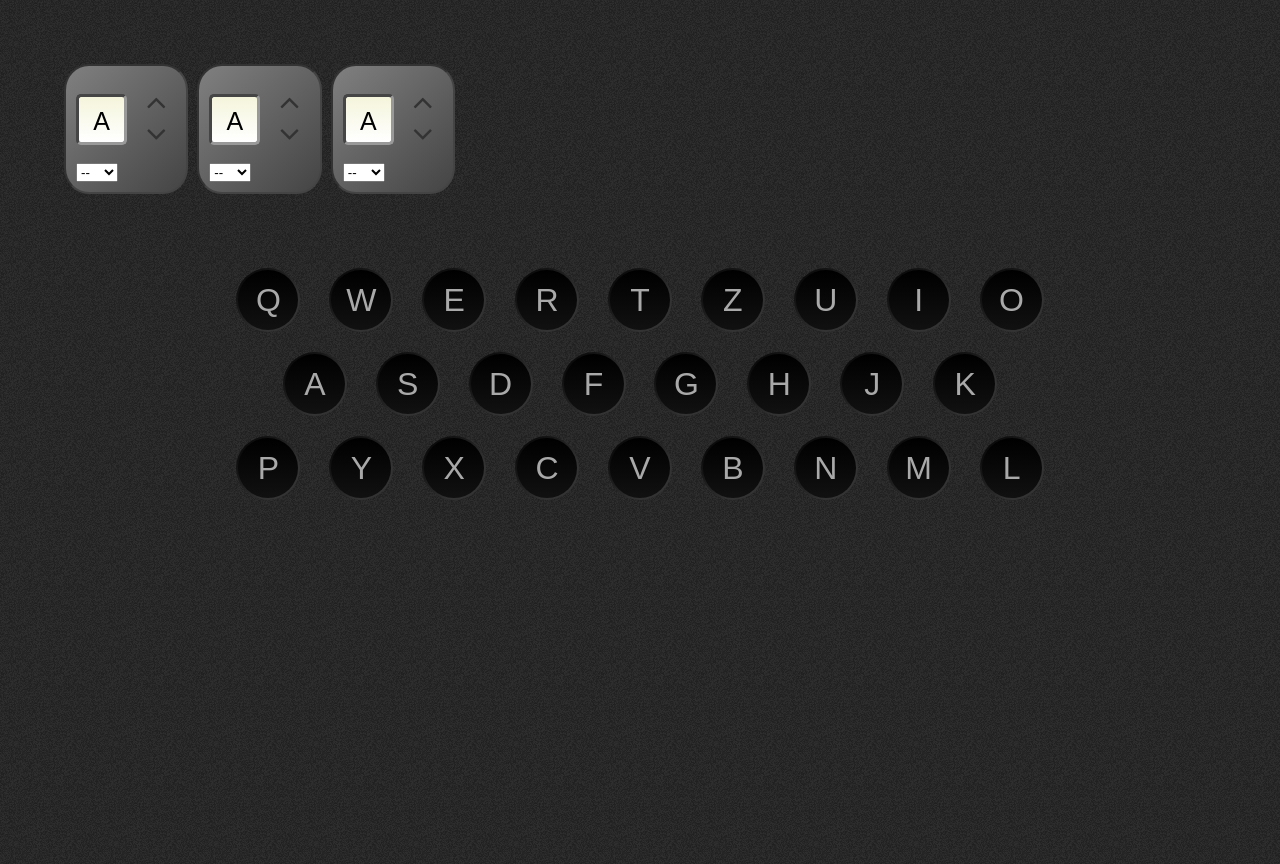
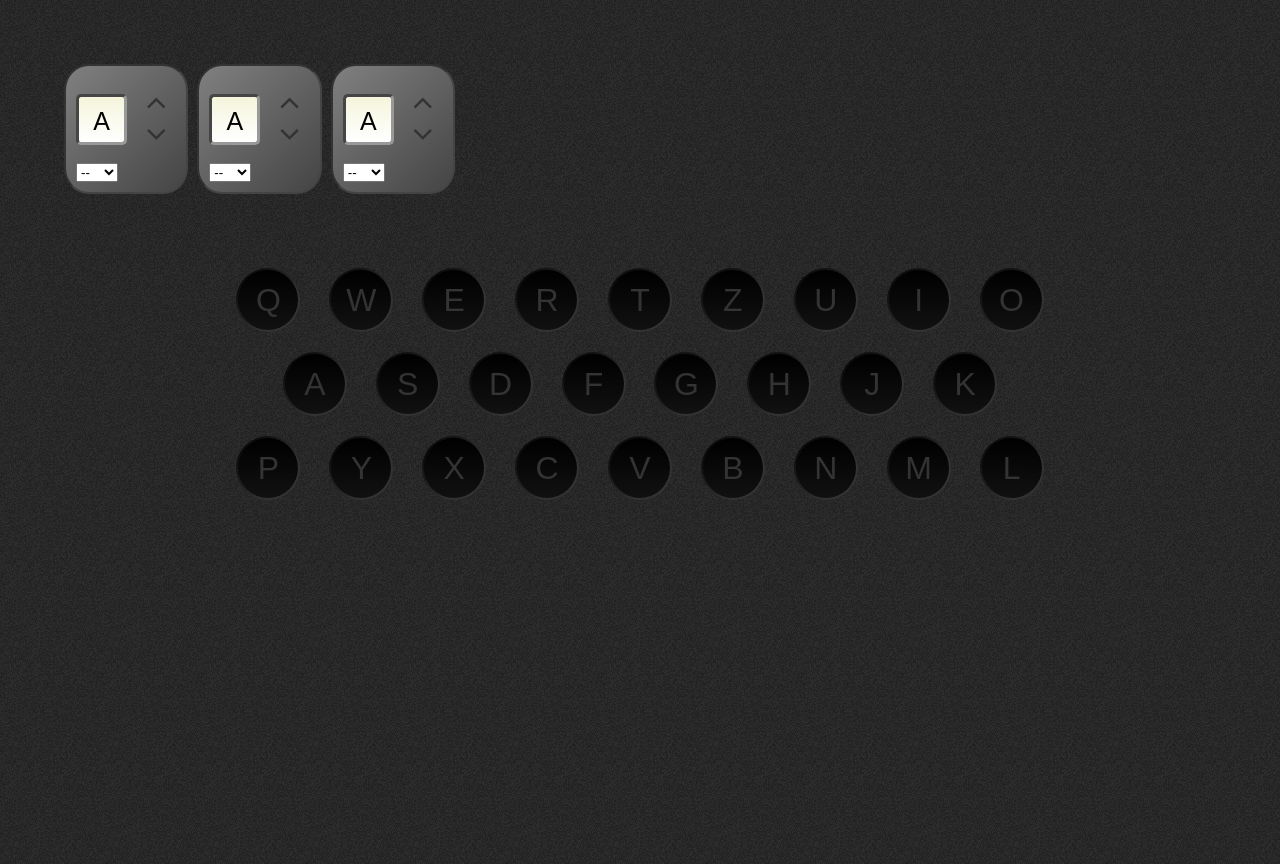
Before and after one commit to peterlawless/enigma-web-app, a Django app: page /enigma in a window 1280 px wide. Run offline with Django 3.2, Linux system fonts and the light colour scheme; some libraries are stand-ins or nearby versions.

Commit message:
Changed CSS to improve contrast between lit and unlit lamps

```diff
--- a/enigma_app/static/css/enigma.css
+++ b/enigma_app/static/css/enigma.css
@@ -11,7 +11,7 @@ body {
   padding: 0;
   font-family: sans-serif;
   font-size: 2em;
-  color: darkgrey;
+  color: #333;
   background-image: url('../img/noise.png');
 }
 
@@ -107,5 +107,5 @@ body {
 
 .glow {
   color: beige;
-  text-shadow: 0 0 10px cornsilk;
+  text-shadow: 0 0 15px cornsilk;
 }
```
